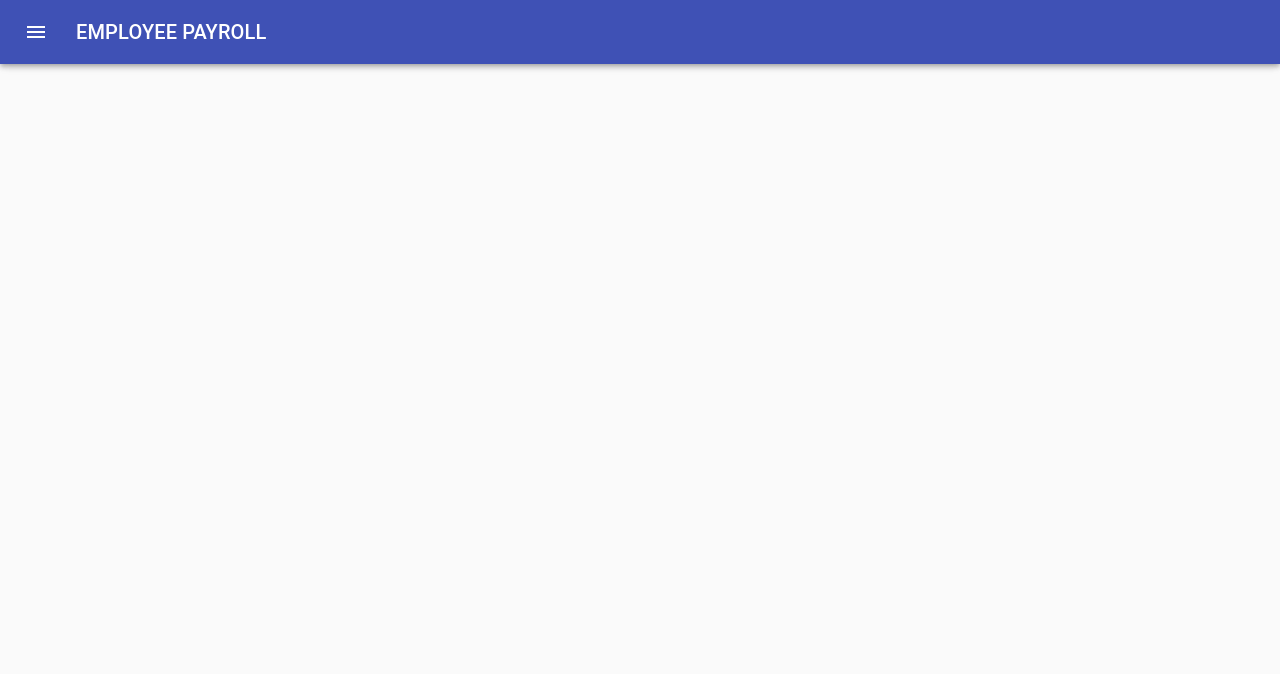
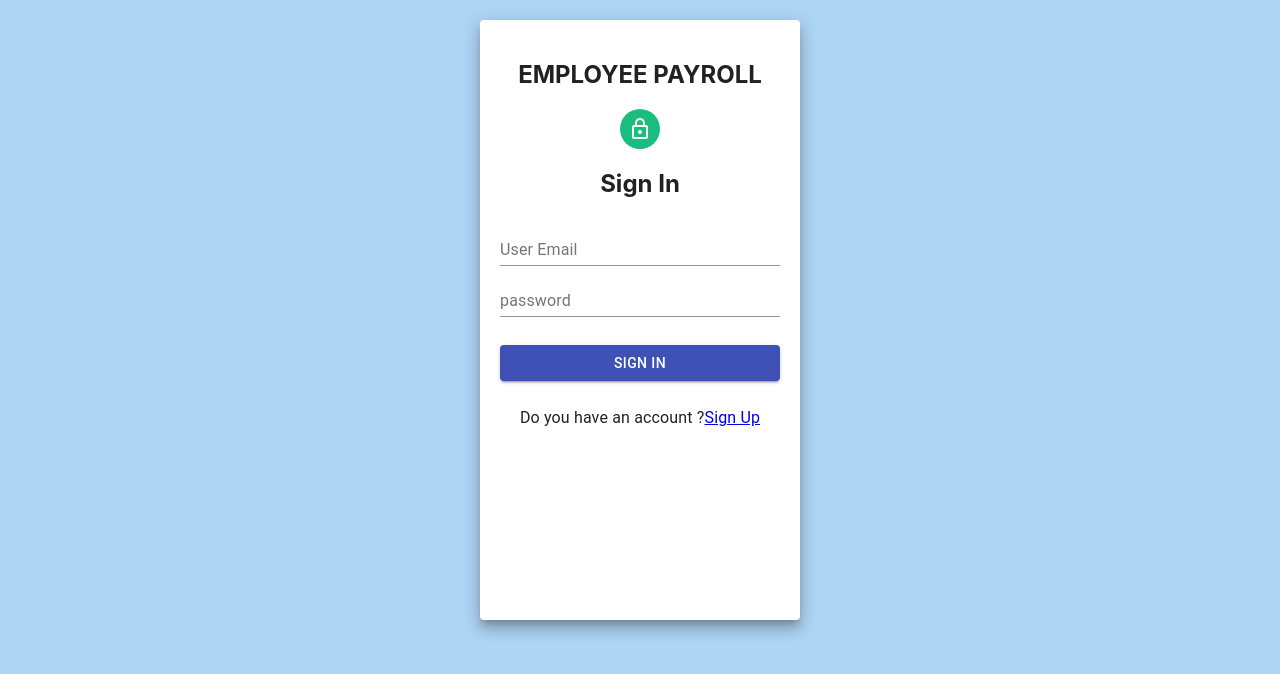
Before and after one commit to shaheen5/EMPLOYEE-PAYROLL-APP-FRONTEND, a React (Create React App) app: page /login in a window 1280 px wide. Shown: the top 674 px of the page. Built offline with nearby package versions, Linux system fonts and the light colour scheme; no server answers.

Commit message:
refactor : navigate routes after getting response from API using useHistory hook

```diff
--- a/src/App.jsx
+++ b/src/App.jsx
@@ -9,7 +9,8 @@ function App() {
     <BrowserRouter>
       <div className="App" >
         <Switch>
-          <Route path='/' component={Dashboard} />
+          <Route exact path='/' component={Register} />
+          <Route path='/dashboard' component={Dashboard} />
           <Route path='/registerUser' component={Register} />
           <Route path='/login' component={Login} />
         </Switch>
--- a/src/components/dashboard.jsx
+++ b/src/components/dashboard.jsx
@@ -40,6 +40,9 @@ const useStyles = makeStyles((theme) => ({
             easing: theme.transitions.easing.easeOut,
             duration: theme.transitions.duration.enteringScreen,
         }),
+    },
+    logoutButton: {
+        justifyContent: 'flex-end'
     },
     menuButton: {
         marginRight: theme.spacing(2),
@@ -115,7 +118,6 @@ export function Dashboard() {
                     <Typography variant="h6" noWrap>
                         EMPLOYEE PAYROLL
                     </Typography>
-
                 </Toolbar>
             </AppBar>
             <Drawer
--- a/src/pages/login.jsx
+++ b/src/pages/login.jsx
@@ -2,12 +2,13 @@ import React from 'react'
 import { Grid, Paper, Avatar, Button, Typography, TextField } from '@material-ui/core'
 import LockOutlinedIcon from '@material-ui/icons/LockOutlined';
 import { Formik, Field, Form, ErrorMessage } from 'formik';
-import { Link } from 'react-router-dom';
+import { Link,useHistory} from 'react-router-dom';
 import * as Yup from 'yup'
 import { User } from '../services/user'
 const user = new User();
 
 export const Login = () => {
+    const history = useHistory();
     const paperStyle = { padding: 20, height: '70vh', width: 280, margin: "20px auto" }
     const avatarStyle = { backgroundColor: '#1bbd7e' }
     const btnstyle = { margin: '25px 0' }
@@ -24,6 +25,7 @@ export const Login = () => {
         user.userLogin(loginDetails)
             .then(response => {
                 localStorage.setItem('token', response.data.data);
+                history.push('/dashboard');
             }).catch(error => {
                 console.log(error.message);
             });
--- a/src/pages/register.jsx
+++ b/src/pages/register.jsx
@@ -3,10 +3,11 @@ import { Grid, Paper, Avatar, Typography, TextField, Button } from '@material-ui
 import { Formik, Field, Form, ErrorMessage } from 'formik';
 import * as Yup from 'yup'
 import { User } from '../services/user'
-import { Link } from 'react-router-dom';
+import { Link,useHistory } from 'react-router-dom';
 const user = new User();
 
 export const Register = () => {
+    const history = useHistory();
     const paperStyle = { padding: '30px 20px', width: 300, margin: "20px auto" }
     const headerStyle = { margin: 0 }
     const avatarStyle = { backgroundColor: '#1bbd7e' }
@@ -28,6 +29,7 @@ export const Register = () => {
         user.userRegistration(userCredentials)
             .then((response) => {
                 alert(response.data.message);
+                history.push('/login');
             })
             .catch((error) => {
                 console.log(error.message);
```
